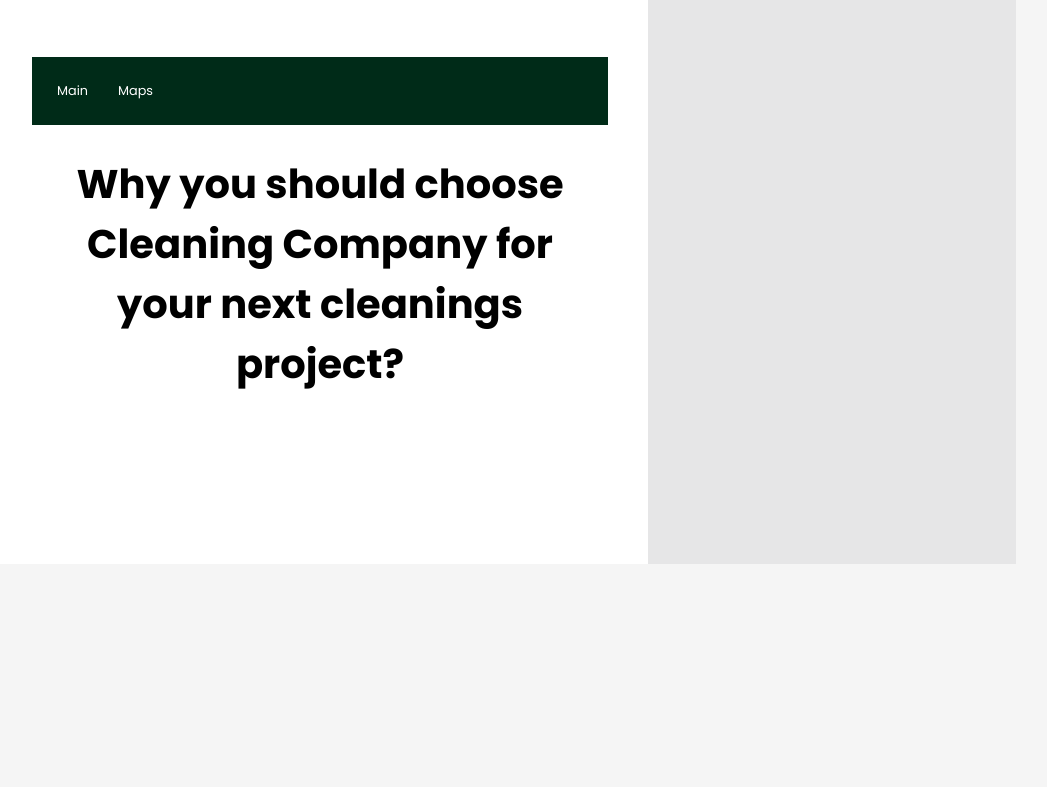
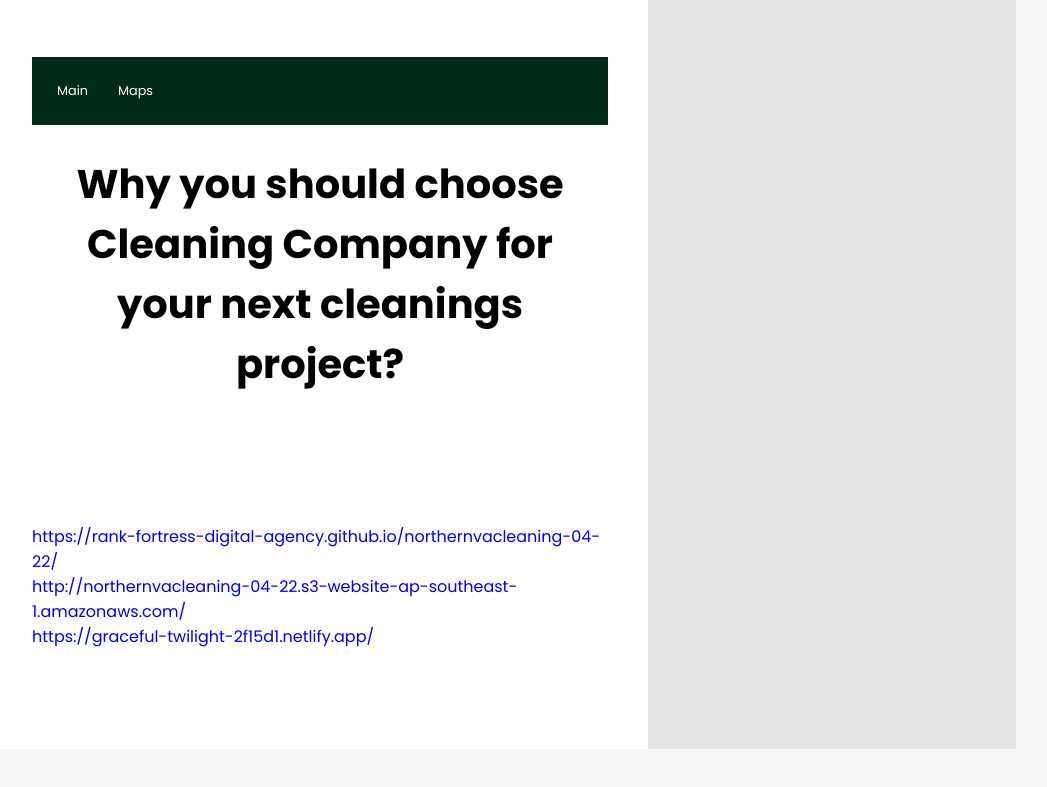
Before and after one commit to Rank-Fortress-Digital-Agency/northernvacleaning-04-22, a plain HTML site: page index.html in a window 1280 px wide. Shown: the part 6260-7047 px from the top of the page, without its empty margins (136-1183 px from the left). Before the commit the page ends 6864 px from the top, so only its background shows below. Drawn offline with Linux system fonts and the light colour scheme.

Commit message:
Add files via upload

```diff
--- a/index.html
+++ b/index.html
@@ -140,6 +140,15 @@
                 <iframe src="./index.html" style="border:0px #ffffff none;" name="" scrolling="yes" frameborder="1" marginheight="0px" marginwidth="0px" height="400px" width="100%" allowfullscreen></iframe>
             </section>
 
+            <section>
+                <a target="_bLank"
+                    href="https://rank-fortress-digital-agency.github.io/northernvacleaning-04-22/">https://rank-fortress-digital-agency.github.io/northernvacleaning-04-22/</a><br>
+                <a target="_bLank"
+                    href="http://northernvacleaning-04-22.s3-website-ap-southeast-1.amazonaws.com/">http://northernvacleaning-04-22.s3-website-ap-southeast-1.amazonaws.com/</a><br>
+                <a target="_bLank"
+                    href="https://graceful-twilight-2f15d1.netlify.app/">https://graceful-twilight-2f15d1.netlify.app/</a>
+            </section>
+
         </div>
 
         <!--Sidebar-->
```
